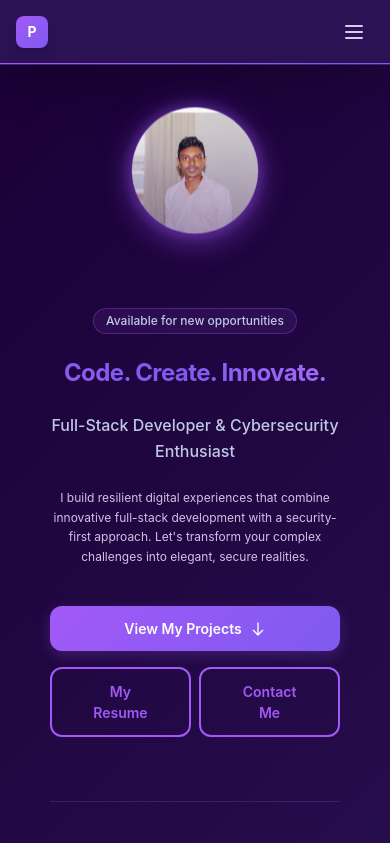
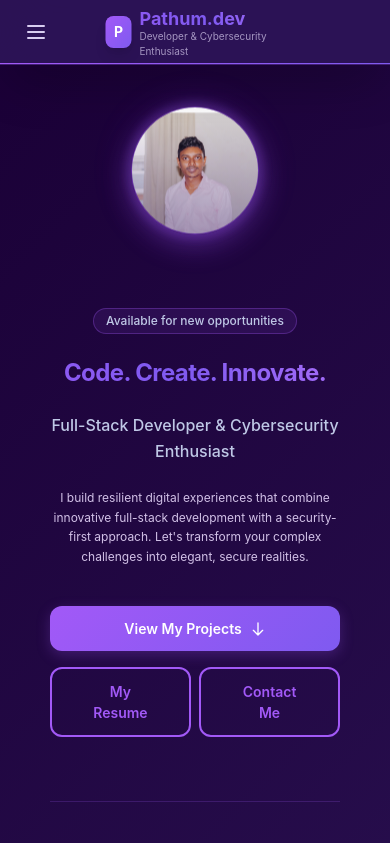
Before and after one commit to Pathum-Vimukthi-Kumara/Pathum-Vimukthi-Portfolio-Site, a React (Create React App) app: page / in a window 390 px wide. Shown: the top 843 px of the page. Built offline with nearby package versions, Linux system fonts and the light colour scheme.

Commit message:
modified projects

```diff
--- a/src/About.js
+++ b/src/About.js
@@ -47,10 +47,10 @@ const About = () => {
               Hey there! I'm <span className="text-purple-secondary font-bold text-xl sm:text-2xl">Pathum Vimukthi</span>. My journey into the digital realm wasn't just about learning syntax; it was about discovering the power to solve real-world problems through engineering.
             </p>
             <p>
-              I specialize in <span className="text-white border-b border-purple-secondary/50 font-medium">Full-Stack Development</span> and <span className="text-white border-b border-purple-secondary/50 font-medium">Cybersecurity</span>. I believe that a great application isn't just one that works it's one that's secure by design, exceptionally fast, and built to scale.
+              I work across the entire stack backend and frontend building APIs, databases, and polished user interfaces with a security first approach. I believe a great application is secure by design, fast, and built to scale.
             </p>
             <p>
-              When I'm not architecting back-end services or refining front-end experiences, I'm deep-diving into penetration testing and exploring new ways to harden systems against modern threats. To me, every bug is a puzzle and every vulnerability is an opportunity to learn.
+              I handle everything from server-side architecture to client-side UX, and I regularly perform penetration testing to harden systems against modern threats. Every bug is a puzzle and every vulnerability is an opportunity to learn.
             </p>
             <div className="pt-6">
               <div className="flex items-center gap-6">
--- a/src/Certificate.js
+++ b/src/Certificate.js
@@ -219,7 +219,7 @@ const Certificate = () => {
 
       {/* Modal */}
       {modalOpen && selectedItem && (
-        <div className="fixed inset-0 bg-black/75 flex items-center justify-center z-50 p-2 sm:p-4" onClick={closeModal}>
+        <div className="fixed inset-0 bg-black/75 flex items-center justify-center z-[120] p-2 sm:p-4" onClick={closeModal}>
           <div
             className="bg-purple-card rounded-3xl w-full max-w-4xl max-h-[95vh] sm:max-h-[90vh] overflow-y-auto shadow-2xl border-2 border-purple-secondary animate-in zoom-in duration-300"
             onClick={(e) => e.stopPropagation()}
--- a/src/GetInTouch.js
+++ b/src/GetInTouch.js
@@ -15,7 +15,7 @@ const GetInTouch = () => (
         </p>
       </div>
 
-      <div className="flex flex-nowrap overflow-x-auto pb-10 gap-6 snap-x hide-scrollbar md:grid md:grid-cols-2 max-w-5xl mx-auto -mx-4 px-4 sm:mx-0 sm:px-0">
+      <div className="flex flex-nowrap overflow-x-auto pb-10 gap-6 snap-x hide-scrollbar md:grid md:grid-cols-2 max-w-5xl mx-auto">
         {/* Email Card */}
         <a
           href="mailto:kpathum616@gmail.com"
--- a/src/Header.js
+++ b/src/Header.js
@@ -33,19 +33,19 @@ const Header = () => {
   return (
     <header className="fixed top-0 left-0 right-0 z-[100] backdrop-blur-xl bg-purple-dark/95 border-b border-purple-secondary/20 shadow-2xl">
       <div className="max-w-7xl mx-auto px-4 sm:px-6 lg:px-8 py-3 sm:py-4">
-        <nav className="flex justify-between items-center">
+        <nav className="relative flex justify-between items-center">
           {/* Logo/Brand */}
           <Link
             to="/"
-            className="flex items-center space-x-2 sm:space-x-3 group"
+            className="absolute left-1/2 transform -translate-x-1/2 md:static md:left-auto md:transform-none flex items-center space-x-2 sm:space-x-3 group"
             onClick={closeMobileMenu}
           >
             <div className="w-8 h-8 sm:w-10 sm:h-10 bg-gradient-to-br from-purple-secondary to-purple-primary rounded-lg flex items-center justify-center shadow-lg group-hover:shadow-purple-secondary/30 transition-all duration-300 group-hover:scale-105">
               <span className="text-white font-bold text-sm sm:text-lg">P</span>
             </div>
-            <div className="hidden sm:block">
-              <h1 className="text-xl sm:text-2xl font-bold gradient-text-enhanced">Pathum.dev</h1>
-              <p className="text-xs text-purple-light/70 -mt-1">Developer & Cybersecurity Enthusiast</p>
+            <div className="block sm:block ml-2">
+              <h1 className="text-lg sm:text-2xl font-bold gradient-text-enhanced">Pathum.dev</h1>
+              <p className="text-[10px] sm:text-xs text-purple-light/70 -mt-1">Developer & Cybersecurity Enthusiast</p>
             </div>
           </Link>
 
@@ -57,7 +57,7 @@ const Header = () => {
                 to={link.to}
                 className={`relative px-3 lg:px-4 py-2 text-sm font-medium rounded-lg transition-all duration-300 group ${isActive(link.to)
                   ? 'text-purple-secondary bg-purple-secondary/10'
-                  : 'text-purple-light hover:text-purple-secondary hover:bg-purple-secondary/5'
+                  : 'text-purple-light hover:text-black hover:bg-purple-secondary/5'
                   }`}
                 style={{ animationDelay: `${index * 0.1}s` }}
               >
--- a/src/Project.js
+++ b/src/Project.js
@@ -271,7 +271,7 @@ const Projects = () => {
 
         {/* Project Modal - Enhanced Case Study */}
         {modalOpen && selectedProject && (
-          <div className="fixed inset-0 bg-black/90 flex items-center justify-center z-50 p-4 animate-fadeIn" onClick={closeModal}>
+          <div className="fixed inset-0 bg-black/90 flex items-center justify-center z-[120] p-4 animate-fadeIn" onClick={closeModal}>
             <div className="bg-purple-card rounded-3xl w-full max-w-5xl h-full max-h-[90vh] overflow-hidden shadow-glow-2xl border border-purple-secondary/30 flex flex-col" onClick={(e) => e.stopPropagation()}>
               <div className="flex justify-between items-center px-6 py-4 border-b border-purple-secondary/20 bg-purple-dark/40 backdrop-blur-md">
                 <div className="flex gap-2">
--- a/src/Volunteering.js
+++ b/src/Volunteering.js
@@ -67,7 +67,7 @@ const Volunteering = () => {
           {/* Right: Content & Roles */}
           <div className="lg:w-1/2 space-y-8 animate-fadeInUp" style={{ animationDelay: '0.4s' }}>
             <div>
-              <h3 className="text-2xl sm:text-3xl font-bold text-white mb-6">Social Responsibility</h3>
+              <h3 className="text-2xl sm:text-3xl font-bold text-white mb-6">Volunteering Experience</h3>
               <div className="space-y-4 text-purple-light/90 text-sm sm:text-base leading-relaxed">
                 <p>
                   As the <span className="text-purple-secondary font-bold">Program Team Lead for Winning Hearts 1.0</span>, I spearheaded community outreach initiatives, coordinating the delivery of essential donations and educational support to underprivileged students.
```
